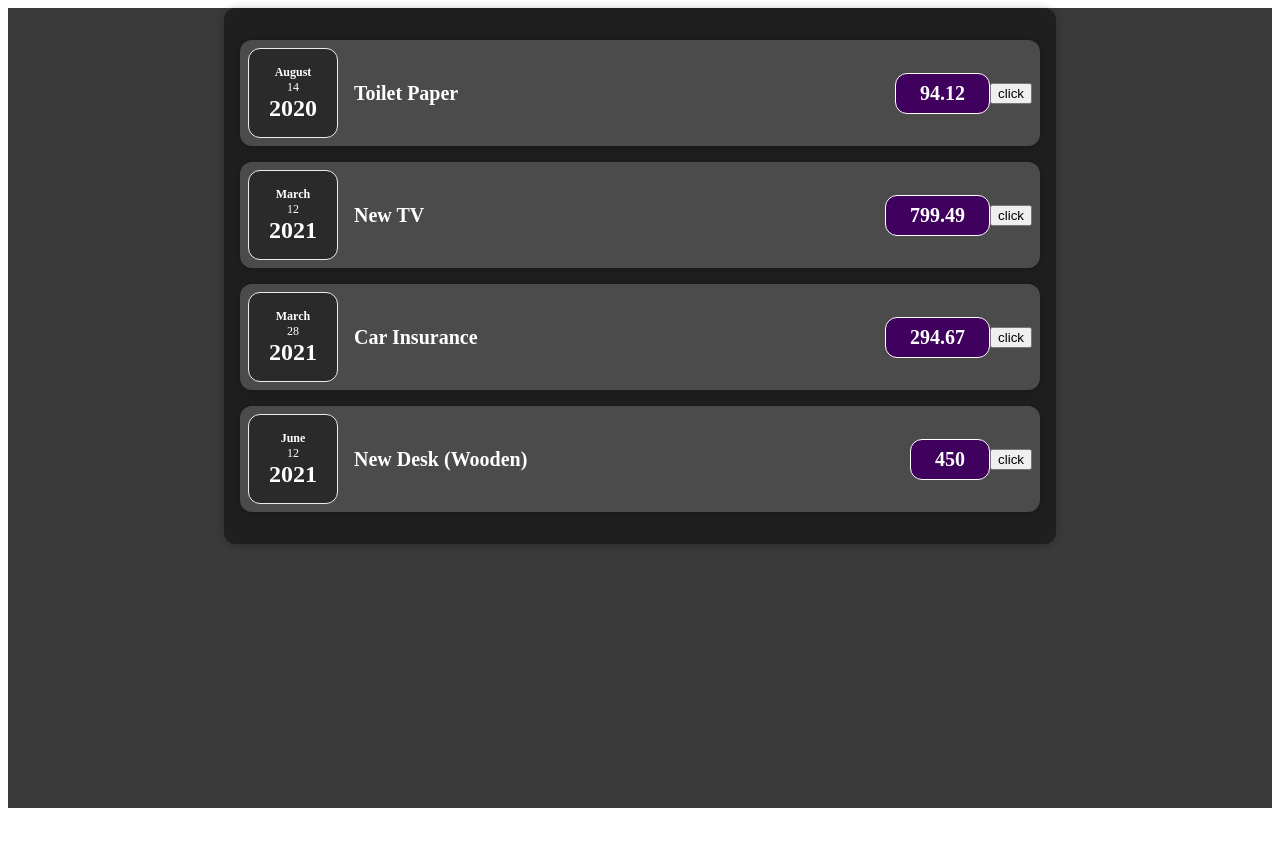
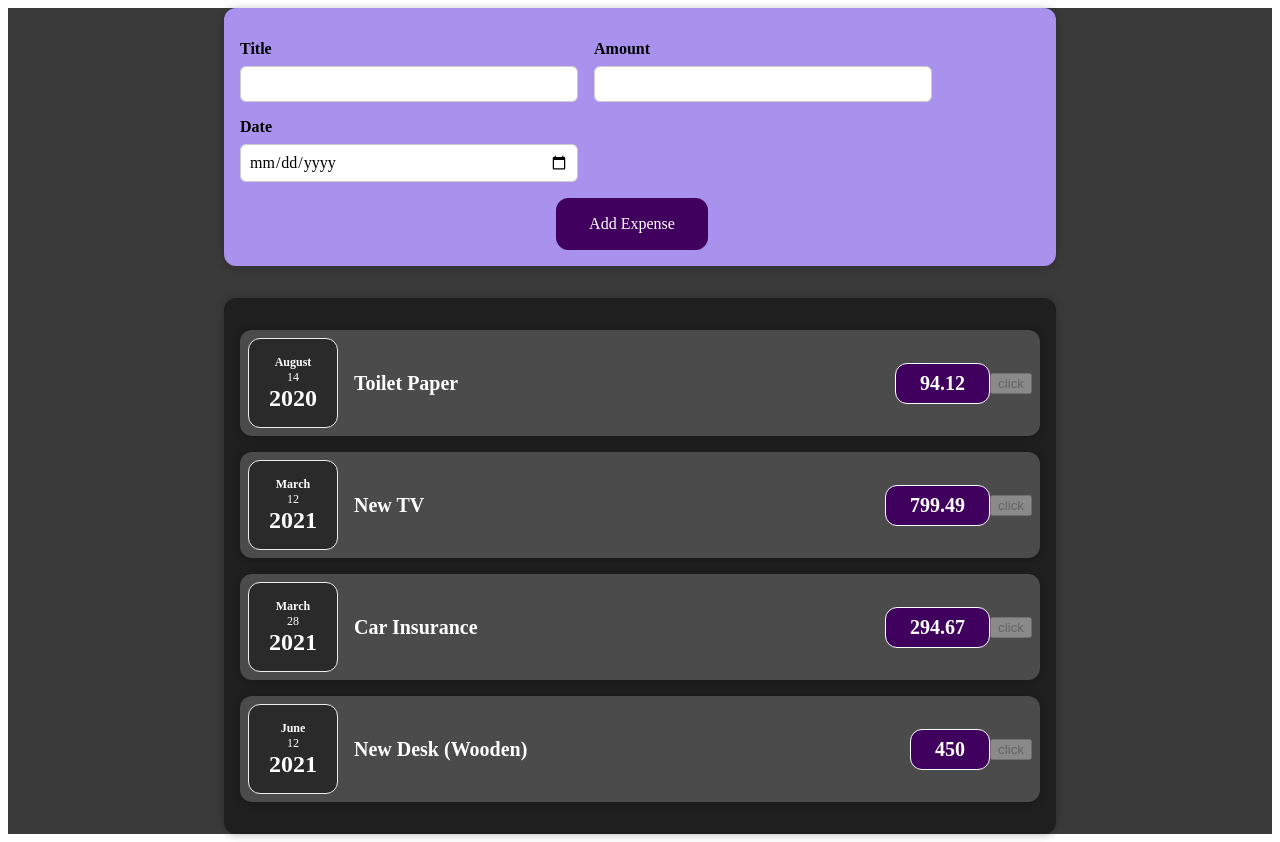
Before and after one commit to Stephen4018/Expense-App, a React (Create React App) app: page / in a window 1280 px wide. Before the commit the page ends 816 px from the top, so only its background shows below. Built offline with nearby package versions, Linux system fonts and the light colour scheme.

Commit message:
updating the state function

```diff
--- a/src/App.js
+++ b/src/App.js
@@ -1,5 +1,6 @@
 import "./styles/App.scss";
 import Expenses from "./components/Expenses";
+import NewExpense from "./components/NewExpenses/newExpense";
 
 function App() {
   const expenses = [
@@ -26,6 +27,7 @@
 
   return (
     <div className="App">
+      <NewExpense />
       <Expenses expenses={expenses} />
     </div>
   );
--- a/src/components/ExpenseItem.js
+++ b/src/components/ExpenseItem.js
@@ -16,7 +16,9 @@
         <h2>{head}</h2>
         <div className="expense-item__price">{amount}</div>
       </div>
-      <button onClick={changeHead}>click</button>
+      <button disabled onClick={changeHead}>
+        click
+      </button>
     </Card>
   );
 };
--- /dev/null
+++ b/src/components/NewExpenses/expenseForm.js
@@ -0,0 +1,51 @@
+import React, { useState } from "react";
+
+const ExpenseForm = () => {
+  const [enteredTitle, setEnteredTitle] = useState("");
+  const [enteredAmount, setEnteredAmount] = useState("");
+  const [enteredDate, setEnteredDate] = useState("");
+
+  const titlechangeHandler = (e) => {
+    setEnteredTitle(e.target.value);
+    console.log(e.target.value);
+  };
+  const amountchangeHandler = (e) => {
+    setEnteredAmount(e.target.value);
+  };
+  const datechangeHandler = (e) => {
+    setEnteredDate(e.target.value);
+  };
+  return (
+    <form>
+      <div className="new-expense__controls">
+        <div className="new-expense__control">
+          <label htmlFor="">Title</label>
+          <input type="text" onChange={titlechangeHandler} />
+        </div>
+        <div className="new-expense__control">
+          <label htmlFor="">Amount</label>
+          <input
+            type="number"
+            min="0.01"
+            step="0.01"
+            onChange={amountchangeHandler}
+          />
+        </div>
+        <div className="new-expense__control">
+          <label htmlFor="">Date</label>
+          <input
+            type="date"
+            min="2020-01-01"
+            max="2022-12-31"
+            onChange={datechangeHandler}
+          />
+        </div>
+      </div>
+      <div className="new-expense-actions">
+        <button type="submit">Add Expense</button>
+      </div>
+    </form>
+  );
+};
+
+export default ExpenseForm;
--- /dev/null
+++ b/src/components/NewExpenses/newExpense.js
@@ -0,0 +1,12 @@
+import React from "react";
+import ExpenseForm from "./expenseForm";
+
+const NewExpense = () => {
+  return (
+    <div className="new-expense">
+      <ExpenseForm />
+    </div>
+  );
+};
+
+export default NewExpense;
--- a/src/styles/App.scss
+++ b/src/styles/App.scss
@@ -1,4 +1,5 @@
 @import "./ExpenseDate.scss";
+@import "./NewExpense.scss";
 
 .card {
   border-radius: 12px;
@@ -14,7 +15,7 @@
 }
 .App {
   background: #3a3a3a;
-  height: 100vh;
+  // height: 130vh;
 }
 .expense-item {
   display: flex;
--- /dev/null
+++ b/src/styles/NewExpense.scss
@@ -0,0 +1,68 @@
+.new-expense {
+  background-color: #a892ee;
+  padding: 1rem;
+  padding-top: 2rem;
+  margin: auto;
+  margin-bottom: 2rem;
+  width: 50rem;
+  max-width: 95%;
+  border-radius: 12px;
+  text-align: center;
+  box-shadow: 0 1px 8px rgba(0, 0, 0, 0.25);
+}
+
+.new-expense button {
+  font: inherit;
+  cursor: pointer;
+  padding: 1rem 2rem;
+  border: 1px solid #40005d;
+  background-color: #40005d;
+  color: white;
+  border-radius: 12px;
+  margin-right: 1rem;
+}
+
+.new-expense button:hover,
+.new-expense button:active {
+  background-color: #510674;
+  border-color: #510674;
+}
+
+.new-expense button.alternative {
+  color: #220131;
+  border-color: transparent;
+  background-color: transparent;
+}
+
+.new-expense button.alternative:hover,
+.new-expense button.alternative:active {
+  background-color: #ddb3f8;
+}
+
+.new-expense__controls {
+  display: flex;
+  flex-wrap: wrap;
+  gap: 1rem;
+  margin-bottom: 1rem;
+  text-align: left;
+
+  .new-expense__control {
+    label {
+      font-weight: bold;
+      margin-bottom: 0.5rem;
+      display: block;
+    }
+
+    input {
+      font: inherit;
+      padding: 0.5rem;
+      border-radius: 6px;
+      border: 1px solid #ccc;
+      width: 20rem;
+      max-width: 100%;
+    }
+  }
+  .new-expense__actions {
+    text-align: right;
+  }
+}
```
